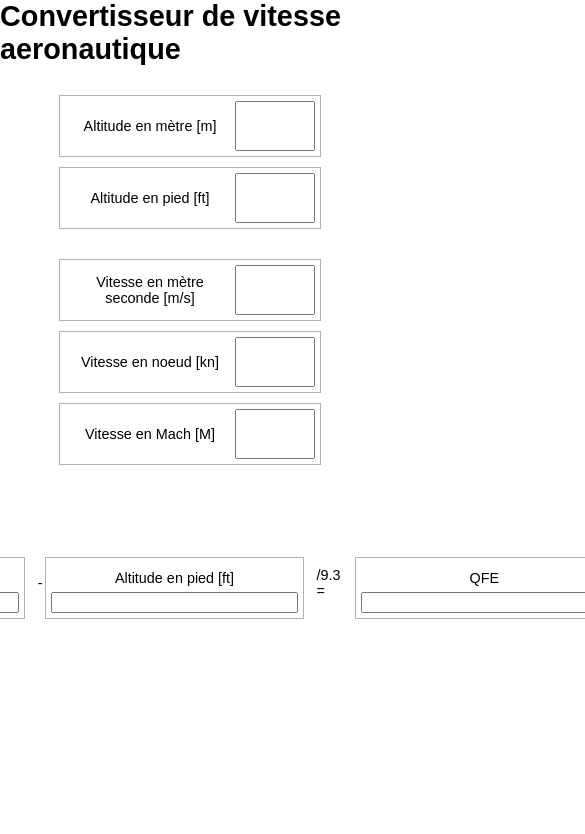
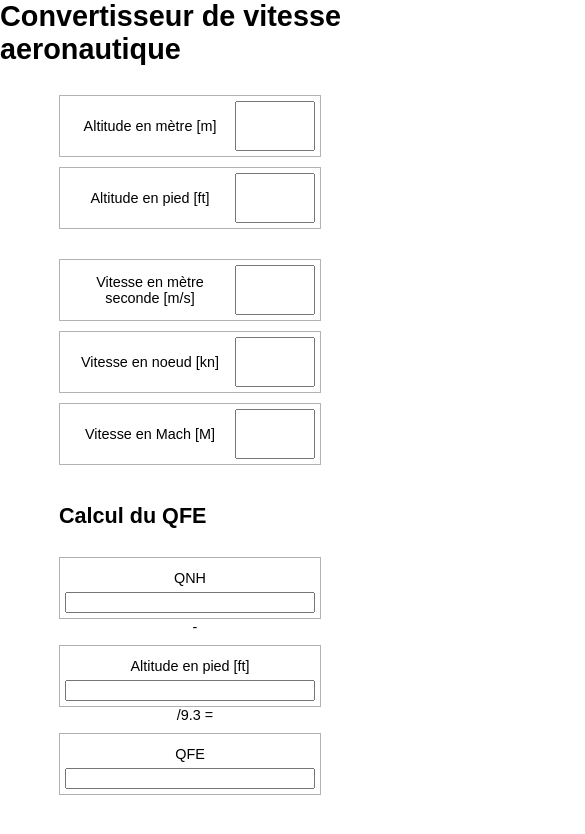
Before and after one commit to DexLovecraft/Speed, a plain HTML site: page index.html in a window 390 px wide. Shown: the top 834 px of the page, 585 px wide, since content can reach past the window. Drawn offline with Linux system fonts and the light colour scheme.

Commit message:
Add files via upload

```diff
--- a/style.css
+++ b/style.css
@@ -62,5 +62,9 @@ main {
         flex-direction: column;
         margin-bottom: 20px;
     }
+    .QFE{
+        flex-direction: column;
+        text-align: center;
+    }
 
 }
```
